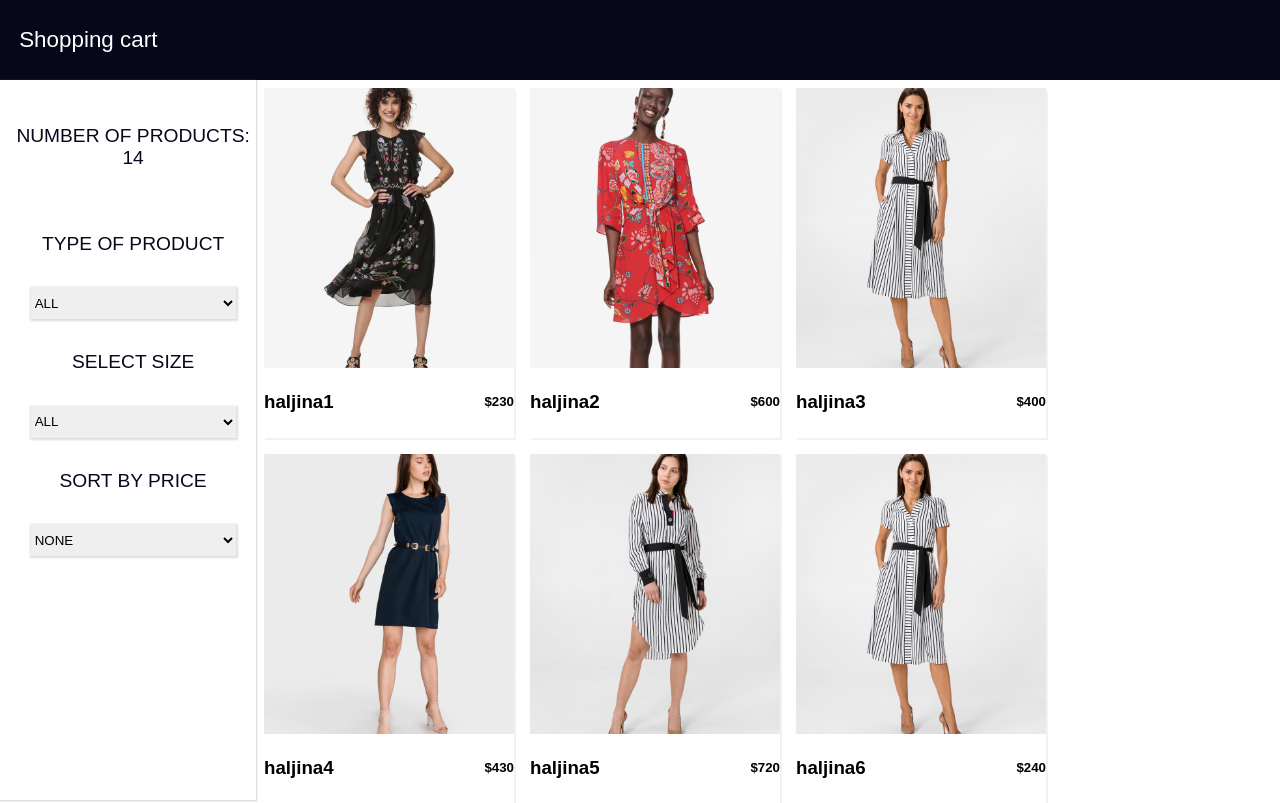
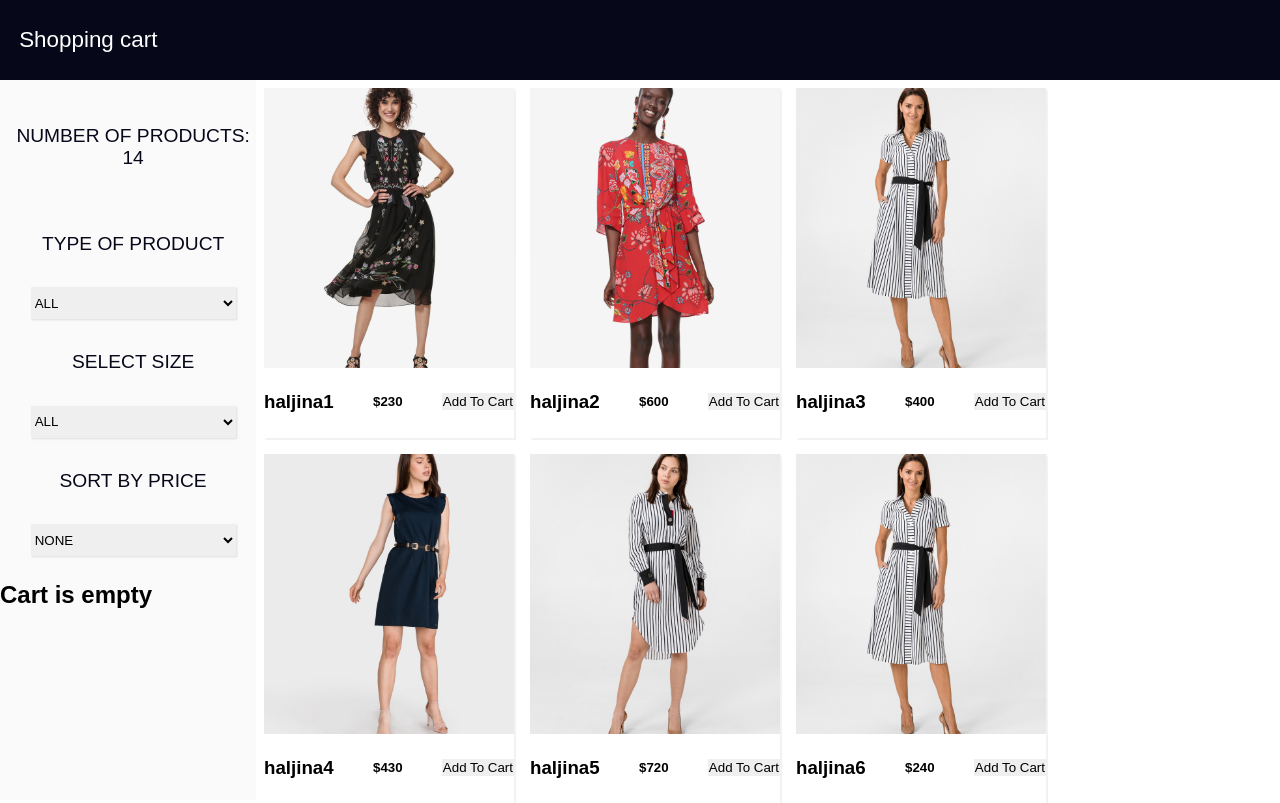
Before and after one commit to josipfrljic94/mern-redux-store, a React (Create React App) app: page / in a window 1280 px wide. Shown: the top 803 px of the page. Built offline with nearby package versions, Linux system fonts and the light colour scheme.

Commit message:
cart function add/remove

```diff
--- a/src/App.js
+++ b/src/App.js
@@ -1,7 +1,8 @@
 import React from 'react';
 import data from './data.json'
 import Products from './components/Products';
-import Filter  from './components/Filter'
+import Filter  from './components/Filter';
+import Cart  from './components/Cart';
 class App extends React.Component {
 constructor(){
   super()
@@ -9,13 +10,15 @@ constructor(){
     products:data.products,
     size:"",
     sort:"",
-    type:""
+    type:"",
+    cartProducts:[]
   };
 
 }
 filtertypes(event){
   if(event.target.value===""){
     this.setState({type:event.target.value,products:data.products})
+
   }else{
     this.setState({ type:event.target.value,
        products: data.products.filter(product=>product.type===event.target.value)}
@@ -38,8 +41,9 @@ sortprice=(event)=>{
  let sort= event.target.value
 this.setState((state)=>({
   sort: sort,
-  products: state.products.slice().sort((a,b)=>
-  sort==="lowest"
+  products: state.products.slice().sort((a,b)=>{
+    return(
+      sort==="lowest"
     ? a.price >b.price
     ? 1
     :-1
@@ -51,12 +55,36 @@ this.setState((state)=>({
     ? 1
     : -1
     //
-  )
+  )})
 }))
-
   }
 
 
+  // CART  FUNCTION
+addtocart=(product)=>{
+  const cartProducts= this.state.cartProducts.slice();
+  let inCart= false;
+cartProducts.forEach(item => {
+  if(item.id===product.id){
+    item.cart++;
+    inCart=true;
+
+  }
+});
+  if(inCart===false){
+        cartProducts.push({...product,cart:1});
+  }
+  this.setState({cartProducts:cartProducts})
+
+}
+
+removeProduct=(product)=>{
+  const cartProducts= this.state.cartProducts.slice();
+
+this.setState({cartProducts:cartProducts.filter(item=>item.id!== product.id)});
+}
+
+// CART FUNCTIONS
 
 render(){
   return (
@@ -68,10 +96,12 @@ render(){
     <div className='container'>
       <section className='filter-section'>
       <Filter count={this.state.products.length} type={this.state.type} filtertypes={this.filtertypes.bind(this)} sizefilter={this.sizefilter} size={this.state.size} sortprice={this.sortprice} sort={this.state.sort}/>
+      <Cart cartProducts={this.state.cartProducts} removeProduct={this.removeProduct}/>
       </section>
 
 
-     <Products products={this.state.products}/>
+     <Products products={this.state.products} addtocart={this.addtocart}/>
+
 
       </div>
     </div>
--- /dev/null
+++ b/src/components/Cart.js
@@ -0,0 +1,34 @@
+import React, { Component } from 'react'
+
+export default class Cart extends Component {
+    render() {
+        const cartProducts= this.props.cartProducts
+        if(cartProducts.length<1){
+            return(
+                <div className='cart-container'>
+                  <h1>Cart is empty</h1>
+                </div>
+            )
+        }
+        else{
+            return (
+                <div  className='cart-container'>
+                    <h5>{`Total: $${cartProducts.reduce((a,c)=> a+ (c.price*c.cart),0)}`}</h5>
+                {cartProducts.map( product=>{
+                    return(
+                        <div key={`${product.id}+${product.title}`} className='cart-product'>
+
+                           <img src={`images/${product.img}.jpg`}></img>
+                            <h6>{`${product.cart}X$${product.price}`} </h6>
+                            <h6>{`Total:$${product.cart*product.price}`}</h6>
+                            <button onClick={()=>this.props.removeProduct(product)} className='btn'>Remove</button>
+                        </div>
+                    )
+                } )}
+                </div>
+            )
+
+        }
+
+    }
+}
--- a/src/components/Products.js
+++ b/src/components/Products.js
@@ -14,6 +14,7 @@ export default class Products extends Component {
                     <h3>{product.title}</h3>
 
                     <h5>{`$${product.price}`}</h5>
+                    <button onClick={()=>this.props.addtocart(product)}  className='btn'>Add To Cart</button>
 
                     </footer>
 
--- a/src/index.css
+++ b/src/index.css
@@ -62,6 +62,10 @@ min-height: 80vh;
   justify-content: space-between;
   align-items: center;
 }
+.products-container div footer .btn{
+  border: none;
+  padding: 1px;
+}
 
 /* END OF PRODUCTS CONTAINER */
 
@@ -69,7 +73,8 @@ min-height: 80vh;
 .filter-section{
   width: 20%;
 height: 90vh;
-box-shadow: 0.5px 0.7px 0.7px 0.7px #dfdddd;
+background: #fafafa;
+/* box-shadow: 0.5px 0.7px 1px 1.5px #dfdddd; */
 
 }
 .select-container{
@@ -83,7 +88,7 @@ box-shadow: 0.5px 0.7px 0.7px 0.7px #dfdddd;
 }
 .select-container select{
   width: 80%;
-  box-shadow: 0.5px 1px 2px 1.2px #dfdddd;
+  box-shadow: 0.5px 1px 2px  #dfdddd;
   padding: 3% 0;
   border: none;
 }
@@ -96,5 +101,38 @@ box-shadow: 0.5px 0.7px 0.7px 0.7px #dfdddd;
   text-align: center;
 }
 
+/* CART */
+
+.cart-container{
+  width: 100%;
+}
+.cart-product {
+  min-height: 150px;
+  display: grid;
+  justify-items: center;
+  align-items: center;
+ margin-top: 3px;
+}
+.cart-product img{
+  width: 80%;
+  height: 90px;
+  object-fit: contain;
+}
+.cart-container .btn{
+
+  border: 1px solid #07071a;
+  background: #fff;
+  cursor: pointer;
+  padding: 3px 0;
+}
+.cart-container .btn:hover{
+  border: none;
+  background: #07071a;
+  color: #dfdddd;
+
+}
+
+
+
 
 /* END OF FILTERABLE SECTION */
```
